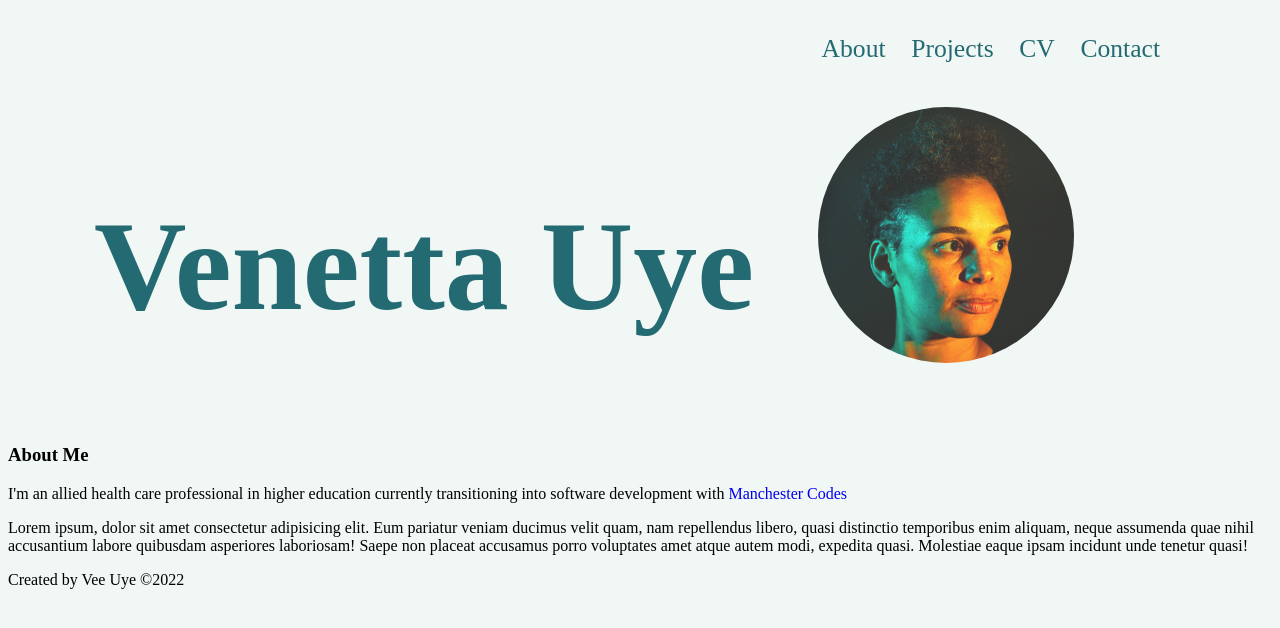
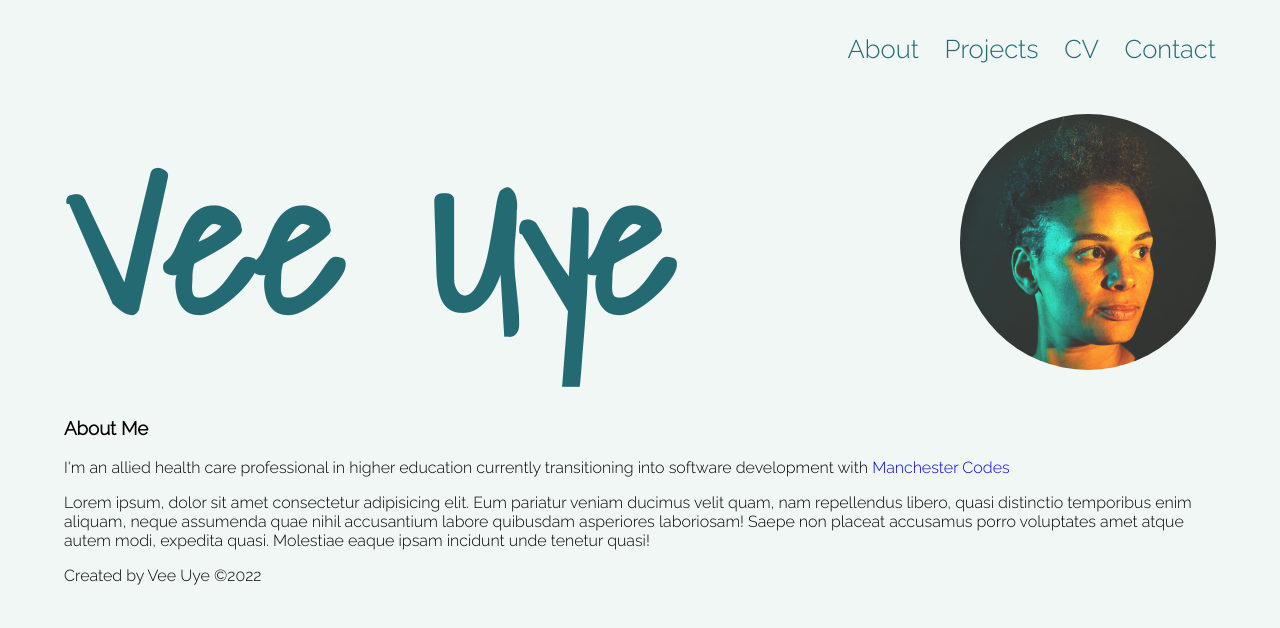
Before and after one commit to VeeUye/portfolio, a plain HTML site: page index.html in a window 1280 px wide. Drawn offline with Linux system fonts and the light colour scheme.

Commit message:
added margins to body, removed margins from h1

```diff
--- a/index.html
+++ b/index.html
@@ -6,6 +6,10 @@
     <meta name="viewport" content="width=device-width, initial-scale=1.0" />
     <title>Vee Uye</title>
     <link rel="stylesheet" type="text/css" href="styles.css" />
+    <link rel="preconnect" href="https://fonts.googleapis.com">
+<link rel="preconnect" href="https://fonts.gstatic.com" crossorigin>
+<link href="https://fonts.googleapis.com/css2?family=Raleway:wght@300&family=Shadows+Into+Light&display=swap" rel="stylesheet">
+
   </head>
   <body>
     <header>
@@ -17,11 +21,9 @@
     <li><a href="#">Contact</a></li>
   </ul>
 </nav>
-<br>
-
       <div class="flex-container">
-        <div class="page-splash-item1">
-      <h1>Venetta Uye</h1></div>
+        <div class="big-name">
+      <h1>Vee Uye</h1></div>
       <div class="page-splash-item2">
       <img
         src="./images/figma profile pic.jpeg"
--- a/styles.css
+++ b/styles.css
@@ -1,12 +1,17 @@
 body {
   background-color: #f0f7f4;
+  font-family: "Raleway", sans-serif;
+  margin-left: 5vw;
+  margin-right: 5vw;
 }
 a {
   text-decoration: none;
 }
 h1 {
   color: #246a73;
-  font-size: 10vw;
+  font-family: "Shadows Into Light", cursive;
+  font-size: 15vw;
+  margin: 0;
 }
 
 .nav {
@@ -30,7 +35,12 @@ h1 {
 }
 .flex-container {
   display: flex;
-  width: 90vmax;
-  justify-content: center;
+  /* width: 95vmax; */
+  justify-content: space-between;
+  align-items: center;
   column-gap: 5vw;
 }
+.big-name {
+  display: flex;
+  max-height: 100%;
+}
```
